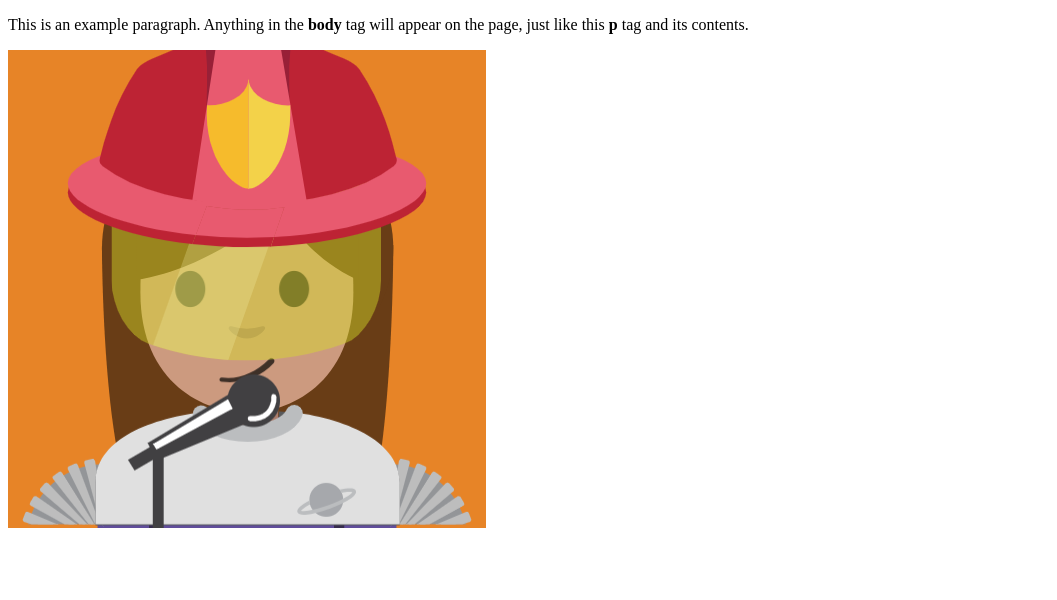
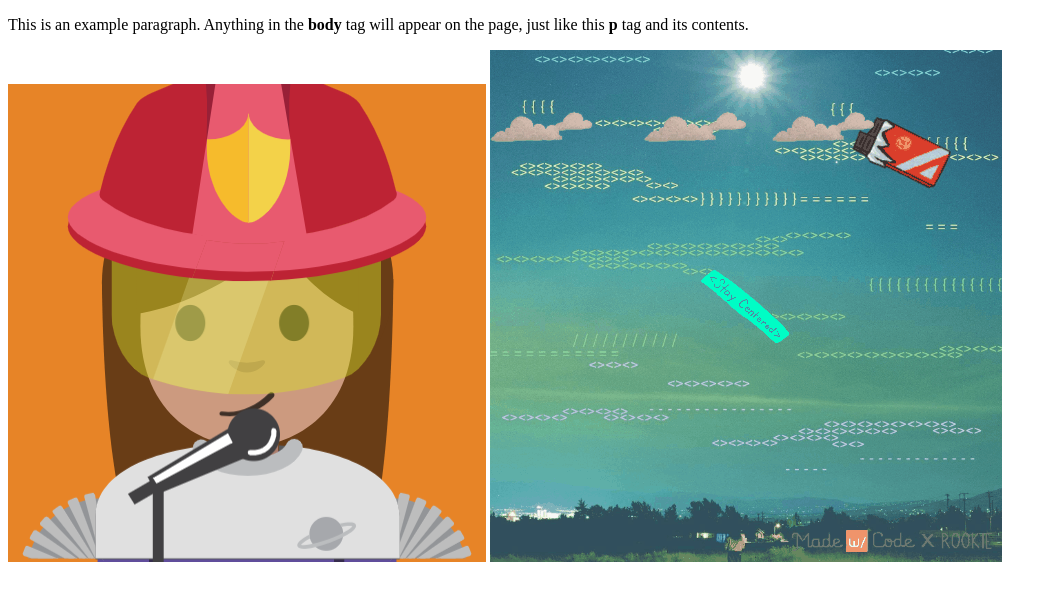
Before and after one commit to Fishstickontop/Fishtickontop.github.io, a plain HTML site: page index.html in a window 1280 px wide. Shown: the whole page, without its empty margins (0-1057 px from the left). Drawn offline with Linux system fonts and the light colour scheme.

Commit message:
added my gif
added

```diff
--- a/index.html
+++ b/index.html
@@ -6,5 +6,6 @@
   <body>
     <p>This is an example paragraph. Anything in the <strong>body</strong> tag will appear on the page, just like this <strong>p</strong> tag and its contents.</p>
     <img src="emoji.png">
+    <img src="made-with-code-rookie.gif">
   </body>
 </html>
```
Also changed, not shown: made-with-code-rookie.gif (added).
